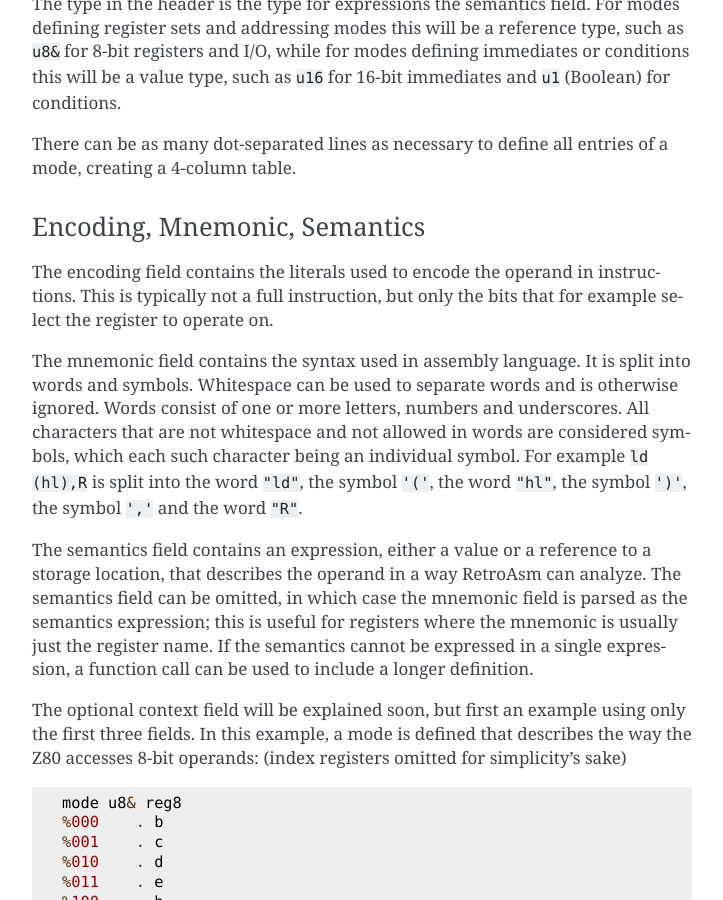
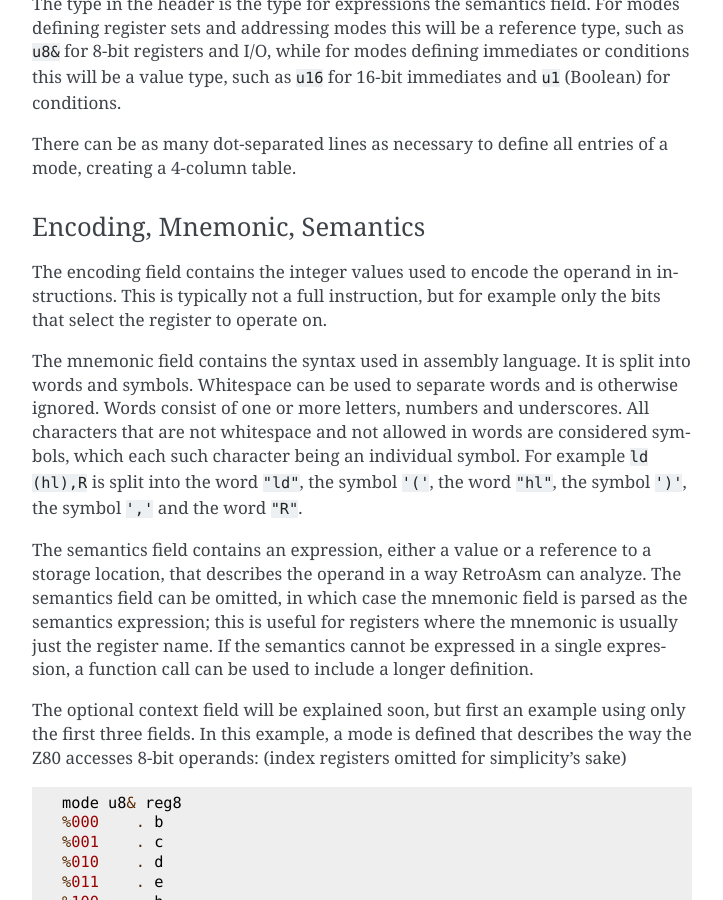
Before and after one commit to mthuurne/retroasm, a Sphinx documentation site: the page built from docs/instruction-set.rst, in a window 1280 px wide and 900 px high, scrolled down 10145 px. Shown: the whole window, without its empty margins (388-1111 px from the left). Built offline with Sphinx 7.4.7, drawn with Linux system fonts in a browser that asks for light colours; the version number is read from the project's files by our own code.

Commit message:
Tweak documentation of encoding field
This field contains expressions, not just literals.

```diff
--- a/docs/instruction-set.rst
+++ b/docs/instruction-set.rst
@@ -443,7 +443,7 @@ There can be as many dot-separated lines as necessary to define all entries of a
 Encoding, Mnemonic, Semantics
 ^^^^^^^^^^^^^^^^^^^^^^^^^^^^^
 
-The encoding field contains the literals used to encode the operand in instructions. This is typically not a full instruction, but only the bits that for example select the register to operate on.
+The encoding field contains the integer values used to encode the operand in instructions. This is typically not a full instruction, but for example only the bits that select the register to operate on.
 
 The mnemonic field contains the syntax used in assembly language. It is split into words and symbols. Whitespace can be used to separate words and is otherwise ignored. Words consist of one or more letters, numbers and underscores. All characters that are not whitespace and not allowed in words are considered symbols, which each such character being an individual symbol. For example ``ld (hl),R`` is split into the word ``"ld"``\ , the symbol ``'('``\ , the word ``"hl"``\ , the symbol ``')'``\ , the symbol ``','`` and the word ``"R"``.
 
```
